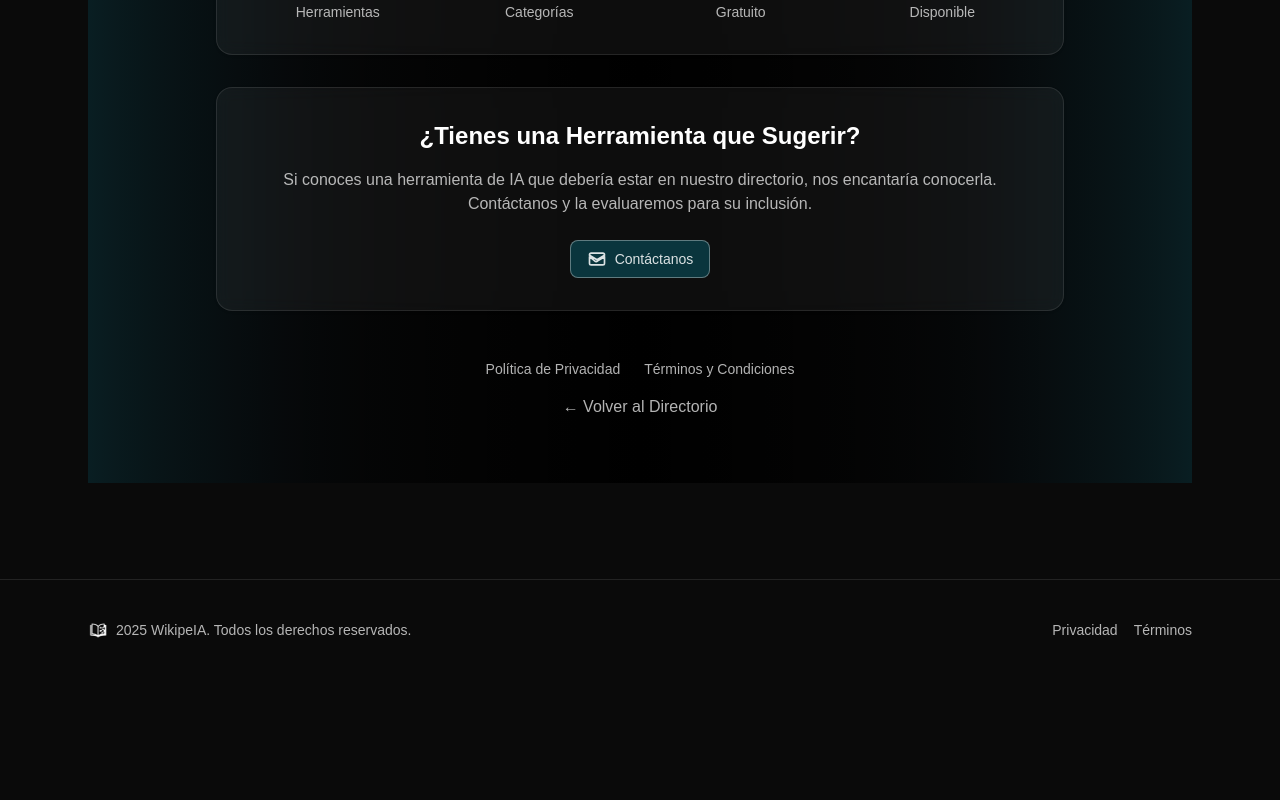
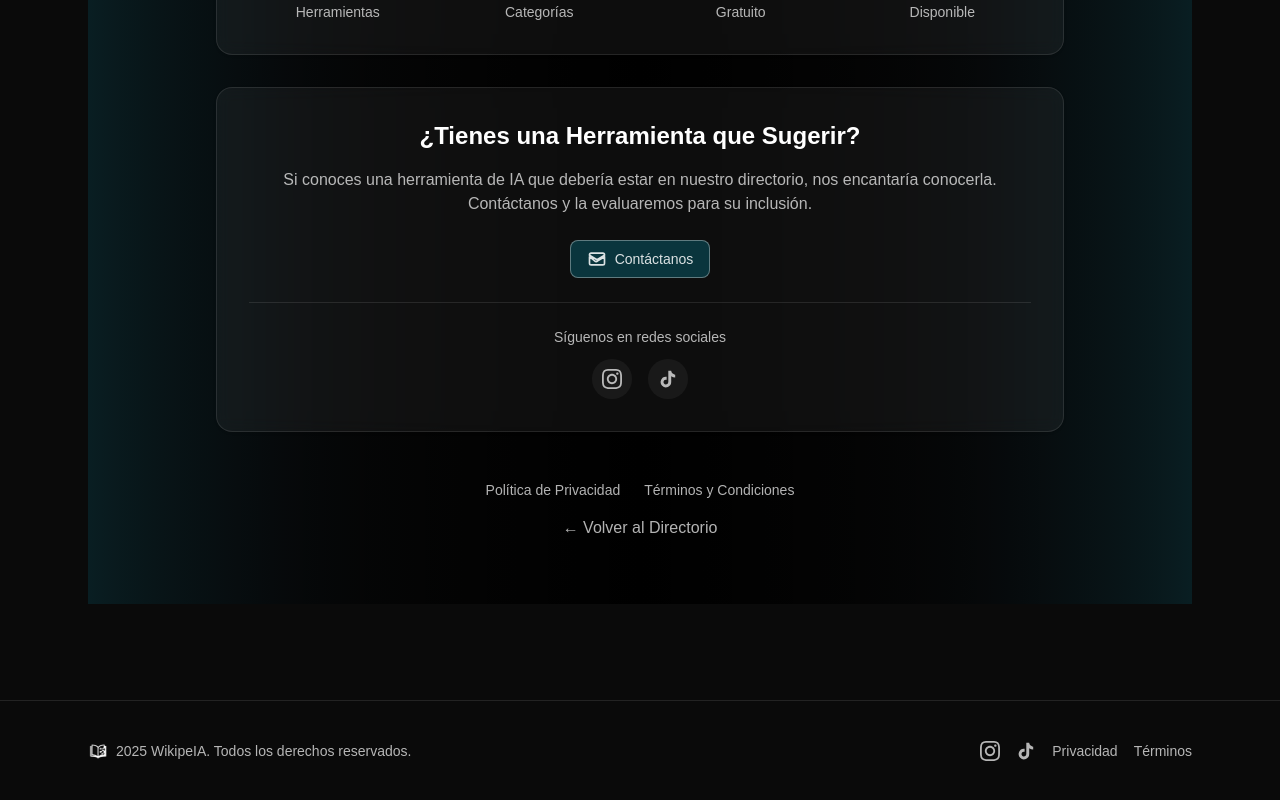
Before and after one commit to lgcoming/WikipeIA, a Next.js app: page /informacion in a window 1280 px wide. Shown: the part 1324-2124 px from the top of the page. Before the commit the page ends 2004 px from the top, so only its background shows below. Built offline with nearby package versions, Linux system fonts and the light colour scheme.

Commit message:
Add social media and more responsive

```diff
--- a/app/informacion/page.tsx
+++ b/app/informacion/page.tsx
@@ -157,6 +157,35 @@
             <div className="inline-flex">
               <ContactButton label="Contáctanos" showIcon iconClassName="h-5 w-5" />
             </div>
+
+            {/* Social Media Icons */}
+            <div className="mt-6 pt-6 border-t border-gray-200 dark:border-white/10">
+              <p className="text-gray-600 dark:text-white/70 text-sm mb-3">Síguenos en redes sociales</p>
+              <div className="flex items-center justify-center gap-4">
+                <a
+                  href="https://www.instagram.com/lawikipeia"
+                  target="_blank"
+                  rel="noopener noreferrer"
+                  className="inline-flex items-center justify-center w-10 h-10 rounded-full bg-gray-100 dark:bg-white/5 text-gray-600 dark:text-white/70 hover:bg-pink-100 dark:hover:bg-pink-500/10 hover:text-pink-600 dark:hover:text-pink-400 transition"
+                  aria-label="Instagram"
+                >
+                  <svg className="h-5 w-5" fill="currentColor" viewBox="0 0 24 24">
+                    <path d="M12 2.163c3.204 0 3.584.012 4.85.07 3.252.148 4.771 1.691 4.919 4.919.058 1.265.069 1.645.069 4.849 0 3.205-.012 3.584-.069 4.849-.149 3.225-1.664 4.771-4.919 4.919-1.266.058-1.644.07-4.85.07-3.204 0-3.584-.012-4.849-.07-3.26-.149-4.771-1.699-4.919-4.92-.058-1.265-.07-1.644-.07-4.849 0-3.204.013-3.583.07-4.849.149-3.227 1.664-4.771 4.919-4.919 1.266-.057 1.645-.069 4.849-.069zm0-2.163c-3.259 0-3.667.014-4.947.072-4.358.2-6.78 2.618-6.98 6.98-.059 1.281-.073 1.689-.073 4.948 0 3.259.014 3.668.072 4.948.2 4.358 2.618 6.78 6.98 6.98 1.281.058 1.689.072 4.948.072 3.259 0 3.668-.014 4.948-.072 4.354-.2 6.782-2.618 6.979-6.98.059-1.28.073-1.689.073-4.948 0-3.259-.014-3.667-.072-4.947-.196-4.354-2.617-6.78-6.979-6.98-1.281-.059-1.69-.073-4.949-.073zm0 5.838c-3.403 0-6.162 2.759-6.162 6.162s2.759 6.163 6.162 6.163 6.162-2.759 6.162-6.163c0-3.403-2.759-6.162-6.162-6.162zm0 10.162c-2.209 0-4-1.79-4-4 0-2.209 1.791-4 4-4s4 1.791 4 4c0 2.21-1.791 4-4 4zm6.406-11.845c-.796 0-1.441.645-1.441 1.44s.645 1.44 1.441 1.44c.795 0 1.439-.645 1.439-1.44s-.644-1.44-1.439-1.44z" />
+                  </svg>
+                </a>
+                <a
+                  href="https://www.tiktok.com/@lawikipeia"
+                  target="_blank"
+                  rel="noopener noreferrer"
+                  className="inline-flex items-center justify-center w-10 h-10 rounded-full bg-gray-100 dark:bg-white/5 text-gray-600 dark:text-white/70 hover:bg-gray-200 dark:hover:bg-white/10 hover:text-black dark:hover:text-white transition"
+                  aria-label="TikTok"
+                >
+                  <svg className="h-5 w-5" fill="currentColor" viewBox="0 0 24 24">
+                    <path d="M19.59 6.69a4.83 4.83 0 0 1-3.77-4.25V2h-3.45v13.67a2.89 2.89 0 0 1-5.2 1.74 2.89 2.89 0 0 1 2.31-4.64 2.93 2.93 0 0 1 .88.13V9.4a6.84 6.84 0 0 0-1-.05A6.33 6.33 0 0 0 5 20.1a6.34 6.34 0 0 0 10.86-4.43v-7a8.16 8.16 0 0 0 4.77 1.52v-3.4a4.85 4.85 0 0 1-1-.1z" />
+                  </svg>
+                </a>
+              </div>
+            </div>
           </div>
         </div>
 
--- a/app/layout.tsx
+++ b/app/layout.tsx
@@ -53,18 +53,18 @@
             <header className="w-full border-b border-gray-400 dark:border-white/15 sticky top-0 z-40 backdrop-blur supports-[backdrop-filter]:bg-white/80 dark:supports-[backdrop-filter]:bg-black/30">
               <div className="max-w-6xl mx-auto p-3 sm:p-4 flex items-center justify-between gap-4">
                 <Link href="/" className="inline-flex items-center gap-3">
-                  <Image src="/logo negro.png" alt="Logo" className="h-9 w-9 dark:hidden" width={36} height={36} priority />
-                  <Image src="/logo.png" alt="Logo" className="h-9 w-9 hidden dark:block" width={36} height={36} priority />
-                  <span className="text-base sm:text-lg font-semibold tracking-tight font-display text-gray-900 dark:text-white">WikipeIA</span>
+                  <Image src="/logo negro.png" alt="Logo" className="h-12 w-12 sm:h-9 sm:w-9 dark:hidden" width={48} height={48} priority />
+                  <Image src="/logo.png" alt="Logo" className="h-12 w-12 sm:h-9 sm:w-9 hidden dark:block" width={48} height={48} priority />
+                  <span className="hidden sm:inline text-base sm:text-lg font-semibold tracking-tight font-display text-gray-900 dark:text-white">WikipeIA</span>
                 </Link>
                 <div className="flex items-center gap-3">
+                  <ThemeToggle />
                   <Link
                     href="/informacion"
                     className="inline-flex items-center justify-center rounded-lg px-4 py-2 text-sm font-medium border border-gray-300 dark:border-white/20 text-gray-700 dark:text-white/85 hover:text-gray-900 dark:hover:text-white hover:bg-gray-100 dark:hover:bg-white/10 hover:border-gray-400 dark:hover:border-white/30 transition focus-visible:outline-none focus-visible:ring-2 focus-visible:ring-blue-500 dark:focus-visible:ring-white/40 hover:ring-1 hover:ring-gray-300 dark:hover:ring-white/30 active:scale-95 active:transform"
                   >
                     Información
                   </Link>
-                  <ThemeToggle />
                   <ContactButton />
                 </div>
               </div>
@@ -79,6 +79,28 @@
                   <span> {year} WikipeIA. Todos los derechos reservados.</span>
                 </div>
                 <div className="inline-flex items-center gap-4">
+                  <a
+                    href="https://www.instagram.com/lawikipeia"
+                    target="_blank"
+                    rel="noopener noreferrer"
+                    className="text-gray-600 dark:text-white/70 hover:text-pink-600 dark:hover:text-pink-400 transition"
+                    aria-label="Instagram"
+                  >
+                    <svg className="h-5 w-5" fill="currentColor" viewBox="0 0 24 24">
+                      <path d="M12 2.163c3.204 0 3.584.012 4.85.07 3.252.148 4.771 1.691 4.919 4.919.058 1.265.069 1.645.069 4.849 0 3.205-.012 3.584-.069 4.849-.149 3.225-1.664 4.771-4.919 4.919-1.266.058-1.644.07-4.85.07-3.204 0-3.584-.012-4.849-.07-3.26-.149-4.771-1.699-4.919-4.92-.058-1.265-.07-1.644-.07-4.849 0-3.204.013-3.583.07-4.849.149-3.227 1.664-4.771 4.919-4.919 1.266-.057 1.645-.069 4.849-.069zm0-2.163c-3.259 0-3.667.014-4.947.072-4.358.2-6.78 2.618-6.98 6.98-.059 1.281-.073 1.689-.073 4.948 0 3.259.014 3.668.072 4.948.2 4.358 2.618 6.78 6.98 6.98 1.281.058 1.689.072 4.948.072 3.259 0 3.668-.014 4.948-.072 4.354-.2 6.782-2.618 6.979-6.98.059-1.28.073-1.689.073-4.948 0-3.259-.014-3.667-.072-4.947-.196-4.354-2.617-6.78-6.979-6.98-1.281-.059-1.69-.073-4.949-.073zm0 5.838c-3.403 0-6.162 2.759-6.162 6.162s2.759 6.163 6.162 6.163 6.162-2.759 6.162-6.163c0-3.403-2.759-6.162-6.162-6.162zm0 10.162c-2.209 0-4-1.79-4-4 0-2.209 1.791-4 4-4s4 1.791 4 4c0 2.21-1.791 4-4 4zm6.406-11.845c-.796 0-1.441.645-1.441 1.44s.645 1.44 1.441 1.44c.795 0 1.439-.645 1.439-1.44s-.644-1.44-1.439-1.44z" />
+                    </svg>
+                  </a>
+                  <a
+                    href="https://www.tiktok.com/@lawikipeia"
+                    target="_blank"
+                    rel="noopener noreferrer"
+                    className="text-gray-600 dark:text-white/70 hover:text-black dark:hover:text-white transition"
+                    aria-label="TikTok"
+                  >
+                    <svg className="h-5 w-5" fill="currentColor" viewBox="0 0 24 24">
+                      <path d="M19.59 6.69a4.83 4.83 0 0 1-3.77-4.25V2h-3.45v13.67a2.89 2.89 0 0 1-5.2 1.74 2.89 2.89 0 0 1 2.31-4.64 2.93 2.93 0 0 1 .88.13V9.4a6.84 6.84 0 0 0-1-.05A6.33 6.33 0 0 0 5 20.1a6.34 6.34 0 0 0 10.86-4.43v-7a8.16 8.16 0 0 0 4.77 1.52v-3.4a4.85 4.85 0 0 1-1-.1z" />
+                    </svg>
+                  </a>
                   <Link href="/privacidad" className="hover:text-gray-900 dark:hover:text-white transition link-neon">Privacidad</Link>
                   <Link href="/terminos" className="hover:text-gray-900 dark:hover:text-white transition link-neon">Términos</Link>
                 </div>
--- a/app/page.tsx
+++ b/app/page.tsx
@@ -138,7 +138,7 @@
               transition={{ type: "spring", stiffness: 180, damping: 26, mass: 0.9, duration: 0.55 }}
               className="relative z-10 mx-auto max-w-3xl px-4 text-center -translate-y-4 sm:-translate-y-6 md:-translate-y-8"
             >
-              <p className="text-lg sm:text-xl md:text-3xl leading-relaxed text-gray-800 dark:text-white/95 font-display tracking-wide">
+              <p className="text-xl sm:text-xl md:text-3xl leading-relaxed text-gray-800 dark:text-white/95 font-display tracking-wide">
                 Tu wikipedia de múltiples herramientas IA. Filtra por categorías y descubre.
               </p>
               <div className="mt-8 flex justify-center">
```
Also changed, not shown: components/tool/ToolModal.tsx (+4 -4 lines).
